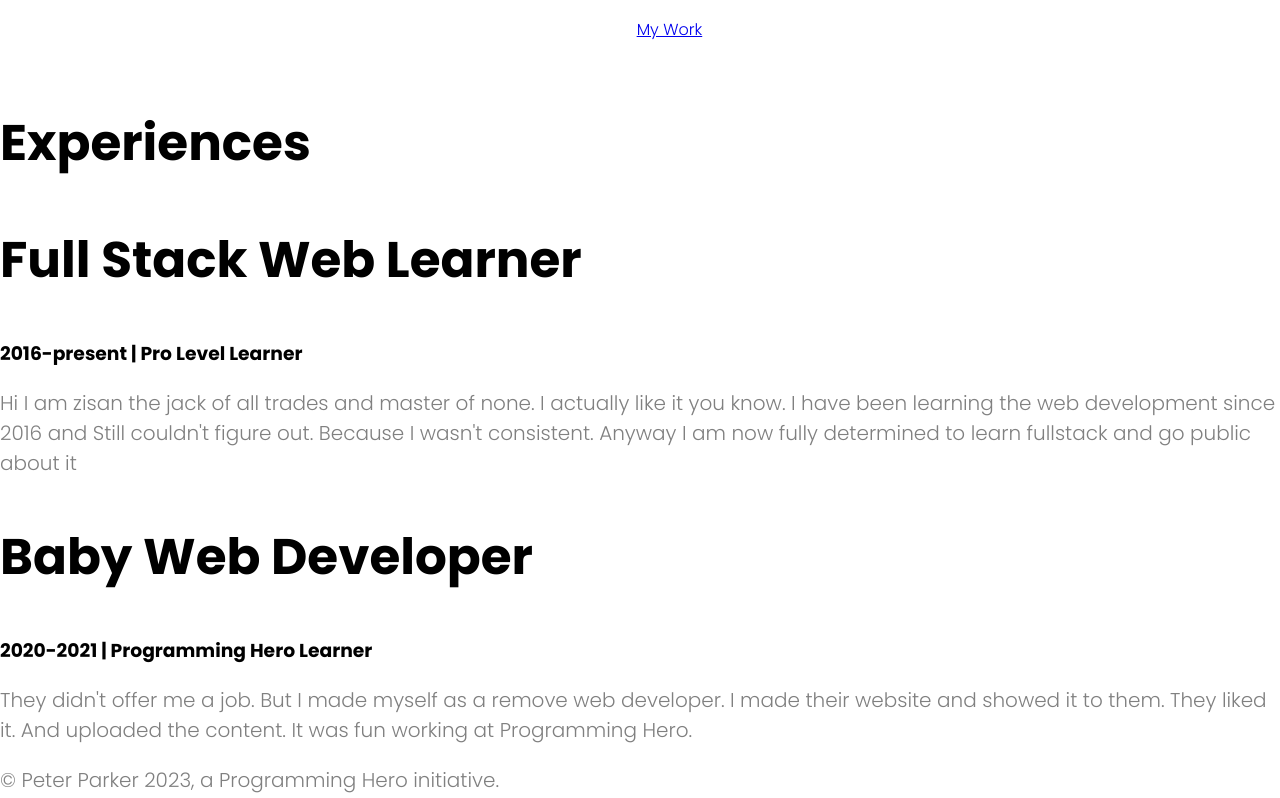
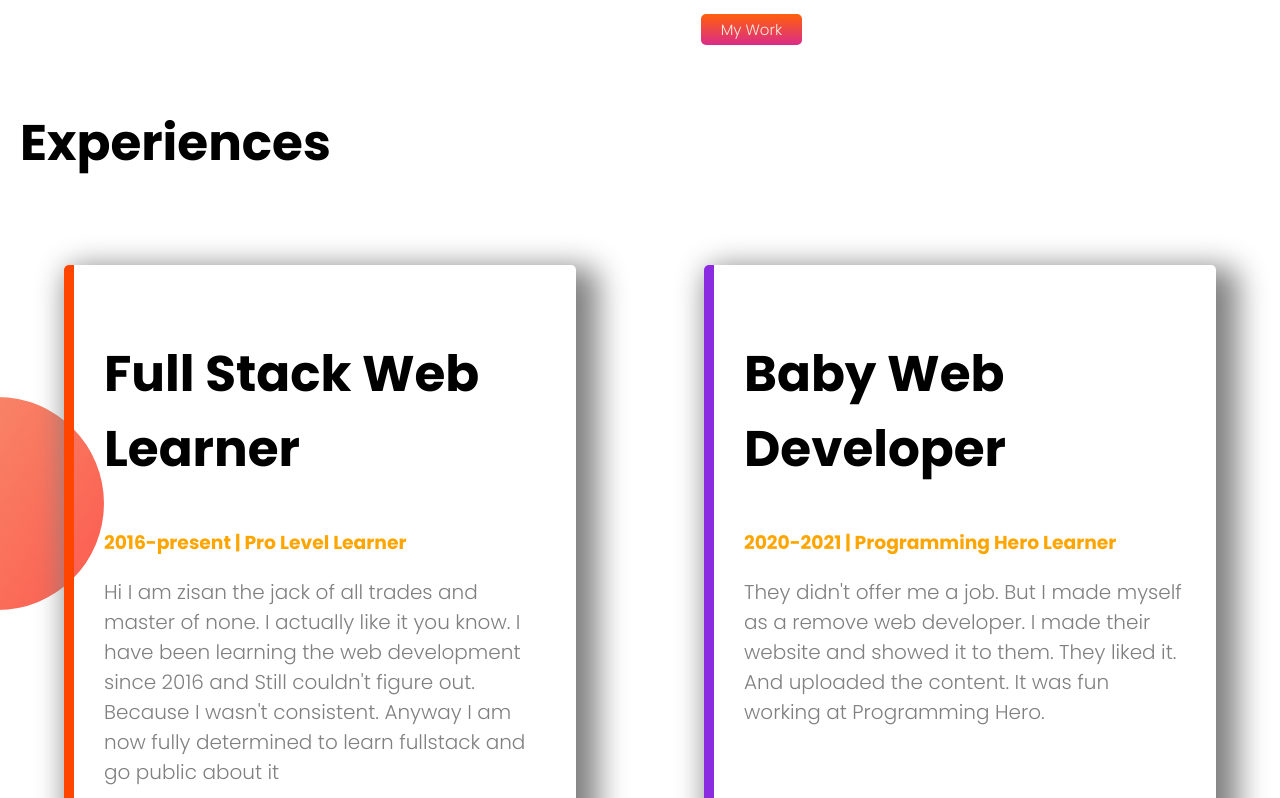
Before and after one commit to mashroorzisan/my-portfolio, a plain HTML site: page index.html in a window 1280 px wide. Shown: the part 1614-2412 px from the top of the page. Drawn offline with Linux system fonts and the light colour scheme.

Commit message:
added final

```diff
--- a/index.html
+++ b/index.html
@@ -28,7 +28,7 @@
                 Because i am gonna come to your house, scold you and tell your mama about what you did. I am just
                 joking. No need to become serious. Actually this is my first published webpage on the internet. That's
                 why I am just messing around and having some fun."</p>
-            <a target="_blank" href="https://www.linkedin.com/in/ishtiaque-ahmed-bb3b341a9">Hire Me</a>
+            <a class="button" target="_blank" href="https://www.linkedin.com/in/ishtiaque-ahmed-bb3b341a9">Hire Me</a>
         </div>
         <div class="half-width">
             <img src="/imgs/bhut-flex.png" alt="">
@@ -38,9 +38,9 @@
         <div class="half-width">
             <img src="/imgs/bhut-bike.png" alt="">
         </div>
-        <div class="para1 tban">
+        <div class="para1 mban">
             <h1>My Hobby</h1>
-            <h1><span>Some Cozy</span> Some Cozy</h1>
+            <h1><span class="orange">Some Cozy</span> Dream World</h1>
             <h3>Whats your hobby
             </h3>
             <p>"Travelling is one of those few activities that has a kind of reset button in our lives. You go away for
@@ -49,22 +49,22 @@
                 have an issue to attend to. Travelling is also not for escapists, as many people tend to believe. I used
                 the word 'escapists' not in the literary sense of the word, but rather to mean people who run away from
                 their problems. Travelling is a hobby like any other."</p>
-            <a target="_blank" href="https://github.com/mashroorzisan">My Work</a>
+            <a class="button" target="_blank" href="https://github.com/mashroorzisan">My Work</a>
         </div>
     </section>
     <section class="bottom">
-        <h1>Experiences</h1>
-        <div>
-            <div>
+        <h1 class="exp">Experiences</h1>
+        <div class="flex-cont">
+            <div class="box1">
                 <h1>Full Stack Web Learner</h1>
-                <h3>2016-present | Pro Level Learner</h3>
+                <h3 class="orange">2016-present | Pro Level Learner</h3>
                 <p>Hi I am zisan the jack of all trades and master of none. I actually like it you know. I have been
                     learning the web development since 2016 and Still couldn't figure out. Because I wasn't consistent.
                     Anyway I am now fully determined to learn fullstack and go public about it</p>
             </div>
-            <div>
+            <div class="box2">
                 <h1>Baby Web Developer</h1>
-                <h3>2020-2021 | Programming Hero Learner</h3>
+                <h3 class="orange">2020-2021 | Programming Hero Learner</h3>
                 <p>They didn't offer me a job. But I made myself as a remove web developer. I made their website and
                     showed it to them. They liked it. And uploaded the content. It was fun working at Programming Hero.
                 </p>
--- a/style.css
+++ b/style.css
@@ -32,6 +32,13 @@ p {
     margin-bottom: 5%;
 }
 
+.bottom {
+    background-image: url(/imgs/exp-bg.png);
+    background-repeat: no-repeat;
+    background-position-x: left;
+    background-position-y: 50%;
+}
+
 .flex-cont {
     display: flex;
 }
@@ -57,3 +64,40 @@ p {
     padding-right: 5%;
     padding-left: 10%;
 }
+
+.button {
+    background-image: linear-gradient(rgb(255, 96, 10), rgba(212, 10, 118, 0.861));
+    color: antiquewhite;
+    padding: 5px 20px;
+    border-radius: 5px;
+    font-size: 15px;
+    text-decoration: none;
+}
+
+.box1 {
+    box-shadow: 12px 12px 30px 10px grey;
+    width: 40%;
+    margin: 5%;
+    border-left: 10px solid orangered;
+    padding: 30px;
+    border-radius: 5px;
+    ;
+}
+
+.box2 {
+    box-shadow: 12px 12px 30px 10px grey;
+    width: 40%;
+    margin: 5%;
+    border-left: 10px solid blueviolet;
+    padding: 30px;
+    border-radius: 5px;
+    ;
+}
+
+.exp {
+    margin: 20px;
+}
+
+footer p {
+    text-align: center;
+}
```
